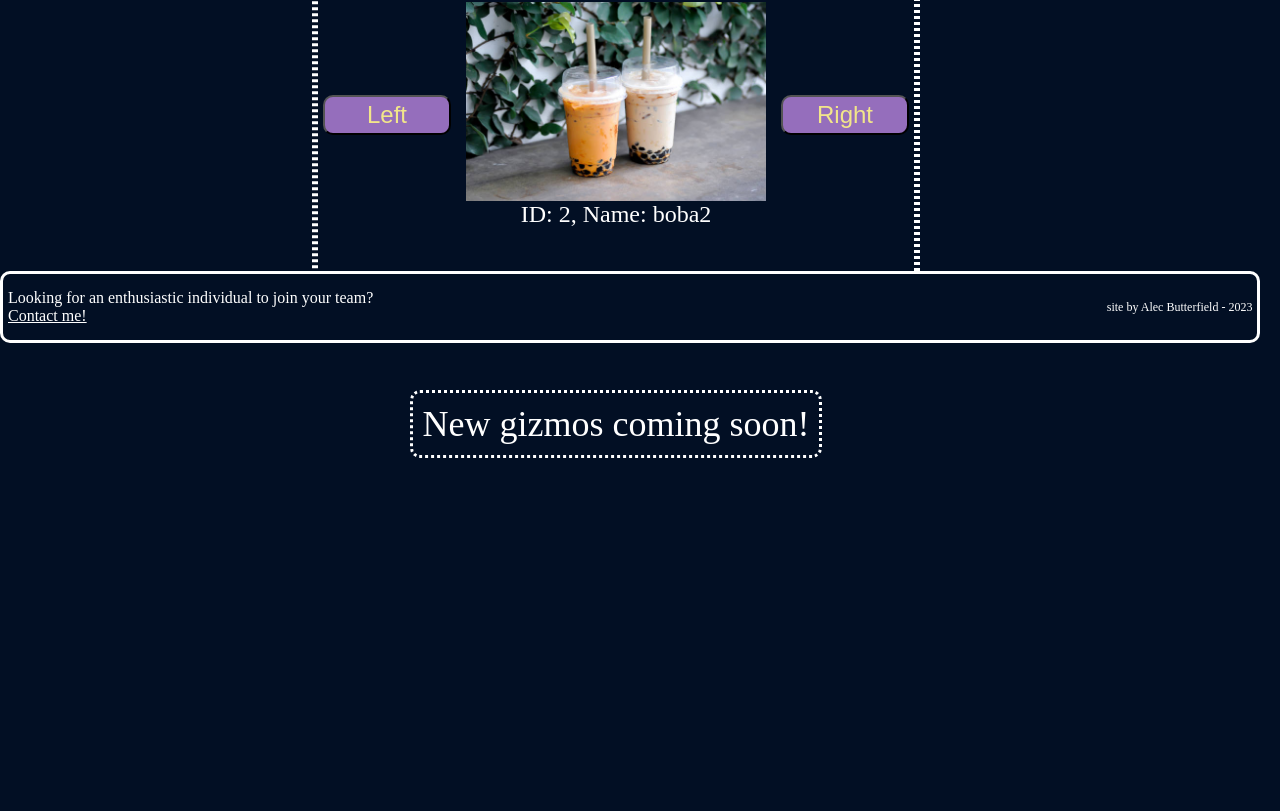
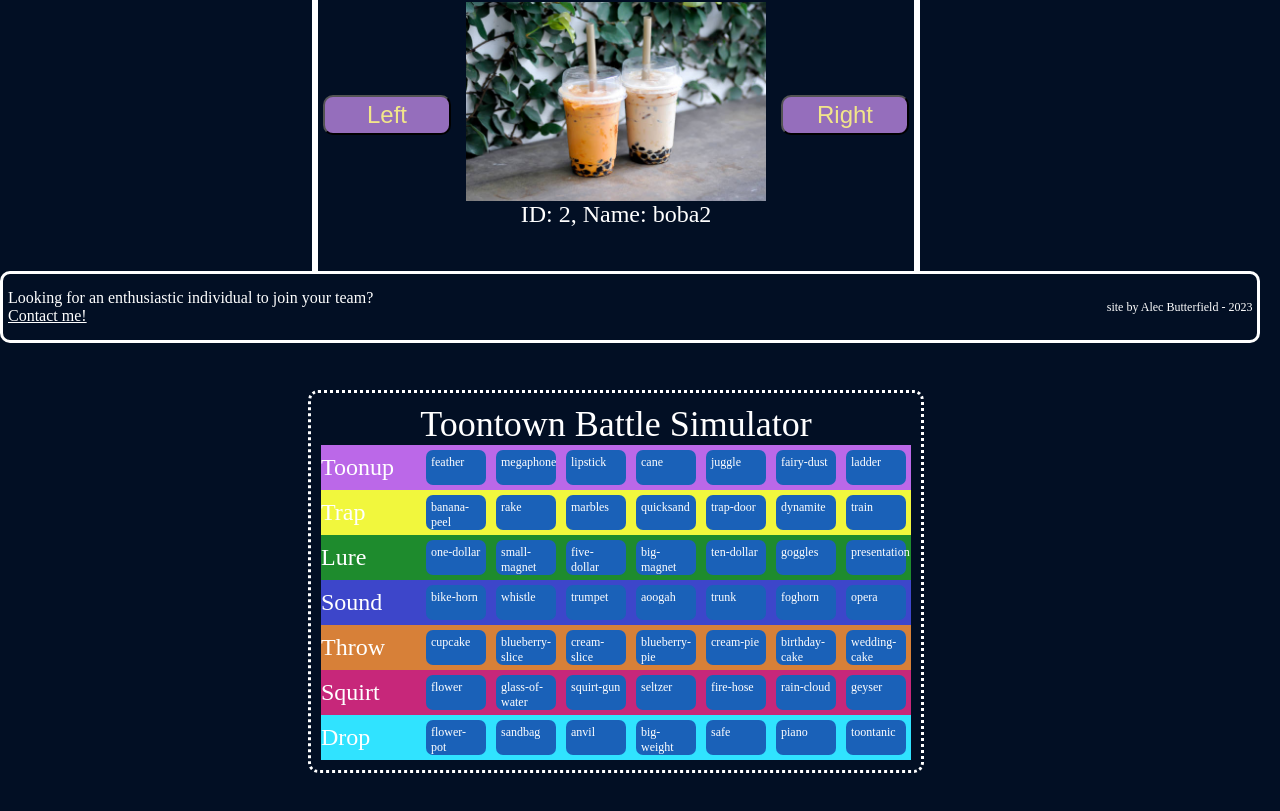
Before and after one commit to AB-Butterfield/alec-butterfield-personal-site, a React (Create React App) app: page /gizmos in a window 1280 px wide. Shown: the part 457-1268 px from the top of the page. Built offline with nearby package versions, Linux system fonts and the light colour scheme.

Commit message:
Gizmos toontown gag chart added

```diff
--- a/less/gizmos.less
+++ b/less/gizmos.less
@@ -1,5 +1,16 @@
+//Boba variables
 @bobaBackgroundColor: rgba(206, 148, 248, 0.719);
 @bobaFontColor: rgba(255, 247, 131, 0.878);
+
+//Toontown variables
+@toonupColor: rgb(187, 104, 232);
+@trapColor: rgb(241, 247, 61);
+@lureColor:  rgb(30, 139, 45);
+@soundColor: rgb(61, 70, 202);
+@throwColor: rgb(215, 128, 56);
+@squirtColor: rgb(199, 39, 122);
+@dropColor: rgb(48, 227, 255);
+@gagBackground: rgb(26, 97, 184);
 
 .gizmos-carousel-button {
     size: large;
@@ -13,6 +24,12 @@
     border-radius: 10px;
     overflow: hidden;
 }
+
+// .gizmo-carousel-button {
+//     display: flex;
+//     justify-content: center;
+//     height: 25px;
+// }
 
 .gizmos-carousel-card-container {
     display:flex;
@@ -31,7 +48,7 @@
     display:flex;
     justify-content: center;
     align-items: center;
-    border-style:dotted;
+    border-style:solid;
     border-color:white;
     border-radius: 10px;
     // height: 25vw;
@@ -41,10 +58,10 @@
     // border-style:dotted;
     // padding: 5px;
     // margin-top: 5px;
-    // margin-bottom: 5px;
+    // margin-bottom: 25px;
     // border-color:white;
     // border-radius: 10px;
-    overflow: hidden;
+    // overflow: hidden;
 }
 
 .gizmos-carousel-single-item {
@@ -62,7 +79,7 @@
     align-items: center;
     flex-direction: column;
     font-size:62px;
-    height: 150vh;
+    // height: 150vh;
     max-width: 95vw;
 }
 
@@ -79,6 +96,12 @@
 .gizmos-single-name {
     font-size: 36px;
 }
+.gizmos-toontown-container {
+    display:flex;
+    justify-content: center;
+    flex-direction:column;
+    align-items: center;
+}
 
 .gizmos-toontown-main {
     display: flex;
@@ -88,14 +111,63 @@
     border-style: dotted;
     border-radius: 10px;
     margin-top: 72px;
+    margin-bottom: 100px;
     font-size: 36px;
 }
 
-.gizmo-carousel-button {
+.gizmos-toontown-gag-items {
+    display:flex;
+    justify-content: space-around;
+    align-items: center;
+}
+
+.gizmos-toontown-gag-name {
+    width: 100px;
+}
+
+.gizmos-toontown-gag-track {
     display: flex;
     justify-content: center;
+    align-items: center;
+    font-size: 24px;
+}   .Toonup{
+    background-color: @toonupColor;
+}   .Trap{
+    background-color: @trapColor;
+}   .Lure{
+    background-color: @lureColor;
+}   .Sound{
+    background-color: @soundColor;
+}   .Throw{
+    background-color: @throwColor;
+}   .Squirt{
+    background-color: @squirtColor;
+}   .Drop{
+    background-color: @dropColor;
+}
+
+.gizmos-toontown-single-gag {
+    font-size: 12px;
+    padding: 5px;
+    margin: 5px;
+    width: 50px;
     height: 25px;
+    border-radius:7px;
+    // border-style: dashed;
+    user-select: none;
+    background-color: @gagBackground;
+}   .gag-clicked {
+    background-color: black;
+}   .blue {
+    background-color: blue;
 }
+
+.gizmos-toontown-single-gag:hover {
+    background-color: yellow;
+    transition: 0.1s;
+}
+
+
 
 @keyframes slideRight {
     0% {
--- a/public/styles.css
+++ b/public/styles.css
@@ -118,11 +118,10 @@
   display: flex;
   justify-content: center;
   align-items: center;
-  border-style: dotted;
+  border-style: solid;
   border-color: white;
   border-radius: 10px;
   height: 50vh;
-  overflow: hidden;
 }
 .gizmos-carousel-single-item {
   display: flex;
@@ -136,7 +135,6 @@
   align-items: center;
   flex-direction: column;
   font-size: 62px;
-  height: 150vh;
   max-width: 95vw;
 }
 .gizmos-single-boba-img {
@@ -151,6 +149,12 @@
 .gizmos-single-name {
   font-size: 36px;
 }
+.gizmos-toontown-container {
+  display: flex;
+  justify-content: center;
+  flex-direction: column;
+  align-items: center;
+}
 .gizmos-toontown-main {
   display: flex;
   justify-content: center;
@@ -159,12 +163,63 @@
   border-style: dotted;
   border-radius: 10px;
   margin-top: 72px;
+  margin-bottom: 100px;
   font-size: 36px;
 }
-.gizmo-carousel-button {
+.gizmos-toontown-gag-items {
+  display: flex;
+  justify-content: space-around;
+  align-items: center;
+}
+.gizmos-toontown-gag-name {
+  width: 100px;
+}
+.gizmos-toontown-gag-track {
   display: flex;
   justify-content: center;
+  align-items: center;
+  font-size: 24px;
+}
+.Toonup {
+  background-color: #bb68e8;
+}
+.Trap {
+  background-color: #f1f73d;
+}
+.Lure {
+  background-color: #1e8b2d;
+}
+.Sound {
+  background-color: #3d46ca;
+}
+.Throw {
+  background-color: #d78038;
+}
+.Squirt {
+  background-color: #c7277a;
+}
+.Drop {
+  background-color: #30e3ff;
+}
+.gizmos-toontown-single-gag {
+  font-size: 12px;
+  padding: 5px;
+  margin: 5px;
+  width: 50px;
   height: 25px;
+  border-radius: 7px;
+  user-select: none;
+  background-color: #1a61b8;
+}
+.gag-clicked {
+  background-color: black;
+}
+.blue {
+  background-color: blue;
+}
+.gizmos-toontown-single-gag:hover {
+  background-color: yellow;
+  transition: 0.1s;
 }
 @keyframes slideRight {
   0% {
--- a/src/components/Toontown.js
+++ b/src/components/Toontown.js
@@ -1,15 +1,30 @@
 import React from "react";
 import { gizmoData } from "../db/gizmoData";
+import ToontownGagCard from "./ToontownGagCard";
 
-export default function Toontown() {
+export default function Toontown(props) {
+    console.log("Toontown Props: ",props.isGagClicked)
+    const toontownGags = props.data.map( item => {
+        return (
+            <ToontownGagCard
+            key = {item.id}
+            track = {item.name}
+            item = {item}
+            isGagClicked = {props.isGagClicked}
+            />
+        )
+    })
+
     return (
-        <div className="gizmos-toontown-main-container">
-            New gizmos coming soon!
+        <div className="gizmos-toontown-container">
+            Toontown Battle Simulator
             <div className="gizmos-toontown-cog-container">
 
             </div>
             <div className="gizmos-all-gags-container">
-
+                <div>
+                {toontownGags}
+                </div>
             </div>
             <div className="gizmos-toons-container">
 
--- a/src/components/ToontownGagCard.js
+++ b/src/components/ToontownGagCard.js
@@ -1,17 +1,24 @@
-import React from "react";
+import React, { useState } from "react";
+import ToontownSingleGag from "./ToontownSingleGag";
 
 export default function ToontownGagCard(props) {
 
-    console.log('data', props.data)
-    const gagTrackGags = props.data.map((gag) => {
+    const gagTrackGags = props.item.gags.map((gag) => {
         return (
-            gag
+            < ToontownSingleGag
+                gag = {gag}
+            />
         )
     })
 
     return (
-        <div className="gizmos-toontown-gag-track">
-            {gagTrackGags}
+        <div className={`gizmos-toontown-gag-track ${props.item.name}`} >
+            <div className="gizmos-toontown-gag-name">
+                {props.item.name}
+            </div>
+            <div className="gizmos-toontown-gag-items">
+                {gagTrackGags}
+            </div>
         </div>
     )
 }
--- /dev/null
+++ b/src/components/ToontownSingleGag.js
@@ -0,0 +1,18 @@
+import React, { useState } from "react";
+
+export default function ToontownSingleGag(props) {
+    const [bgColor, setBgColor] = useState('a')
+    let gag = props.gag
+
+    function handleClick(e) {
+        setBgColor((prevColor) => {
+            return prevColor === 'gag-clicked' ? 'a' : 'gag-clicked'
+        })
+        console.log(bgColor)
+    }
+    return (
+        <div className={`gizmos-toontown-single-gag ${bgColor}`} id={gag} onClick={handleClick}>
+            {gag}
+        </div>
+    )
+}
--- a/src/db/gizmoData.js
+++ b/src/db/gizmoData.js
@@ -25,37 +25,37 @@ export const gizmoData = [
     data: [
             {
                 id: 1,
-                name: "toonup",
-                gags: ["feather", "megaphone", "lipstick", "cane", "fairy-dust", "ladder"]
+                name: "Toonup",
+                gags: ["feather", "megaphone", "lipstick", "cane", "juggle", "fairy-dust", "ladder"]
             },
             {
                 id: 2,
-                name: "trap",
+                name: "Trap",
                 gags: ["banana-peel", "rake", "marbles", "quicksand", "trap-door", "dynamite", "train"]
             },
             {
                 id: 3,
-                name: "lure",
+                name: "Lure",
                 gags: ["one-dollar", "small-magnet", "five-dollar", "big-magnet", "ten-dollar", "goggles", "presentation"]
             },
             {
                 id: 4,
-                name: "sound",
+                name: "Sound",
                 gags: ["bike-horn", "whistle", "trumpet", "aoogah", "trunk", "foghorn", "opera"]
             },
             {
                 id: 5,
-                name: "throw",
+                name: "Throw",
                 gags: ["cupcake", "blueberry-slice", "cream-slice", "blueberry-pie", "cream-pie", "birthday-cake", "wedding-cake"]
             },
             {
                 id: 6,
-                name: "squirt",
+                name: "Squirt",
                 gags: ["flower", "glass-of-water", "squirt-gun", "seltzer", "fire-hose", "rain-cloud", "geyser"]
             },
             {
                 id: 7,
-                name: "drop",
+                name: "Drop",
                 gags: ["flower-pot", "sandbag", "anvil", "big-weight", "safe", "piano", "toontanic"]
             }
         ]
--- a/src/pages/Gizmos.js
+++ b/src/pages/Gizmos.js
@@ -10,25 +10,8 @@ export default function Gizmos() {
     let carouselData = gizmoData[0].data
     const [carouselArray] = useState(carouselData)
 
-    let toontownGagTracks = [
-        gizmoData[1].data[0],
-        gizmoData[1].data[1],
-        gizmoData[1].data[2],
-        gizmoData[1].data[3],
-        gizmoData[1].data[4],
-        gizmoData[1].data[5],
-        gizmoData[1].data[6]
-    ]
-
-    const toontownGags = toontownGagTracks.map( item => {
-        return (
-            <ToontownGagCard
-            {...item}
-            />
-        )
-    })
-
-    console.log("toontownGags: ",toontownGags)
+    const toontownGags = gizmoData[1].data
+    const [gagClicked, setGagClicked] = useState(0)
 
     //Carousel
     useEffect(() => {
@@ -62,7 +45,10 @@ export default function Gizmos() {
                 <CarouselCard />
             </div>
             <div className="gizmos-toontown-main">
-                <Toontown />
+                <Toontown
+                data = {toontownGags}
+                isGagClicked = {gagClicked === false}
+                />
             </div>
         </div>
     )
```
